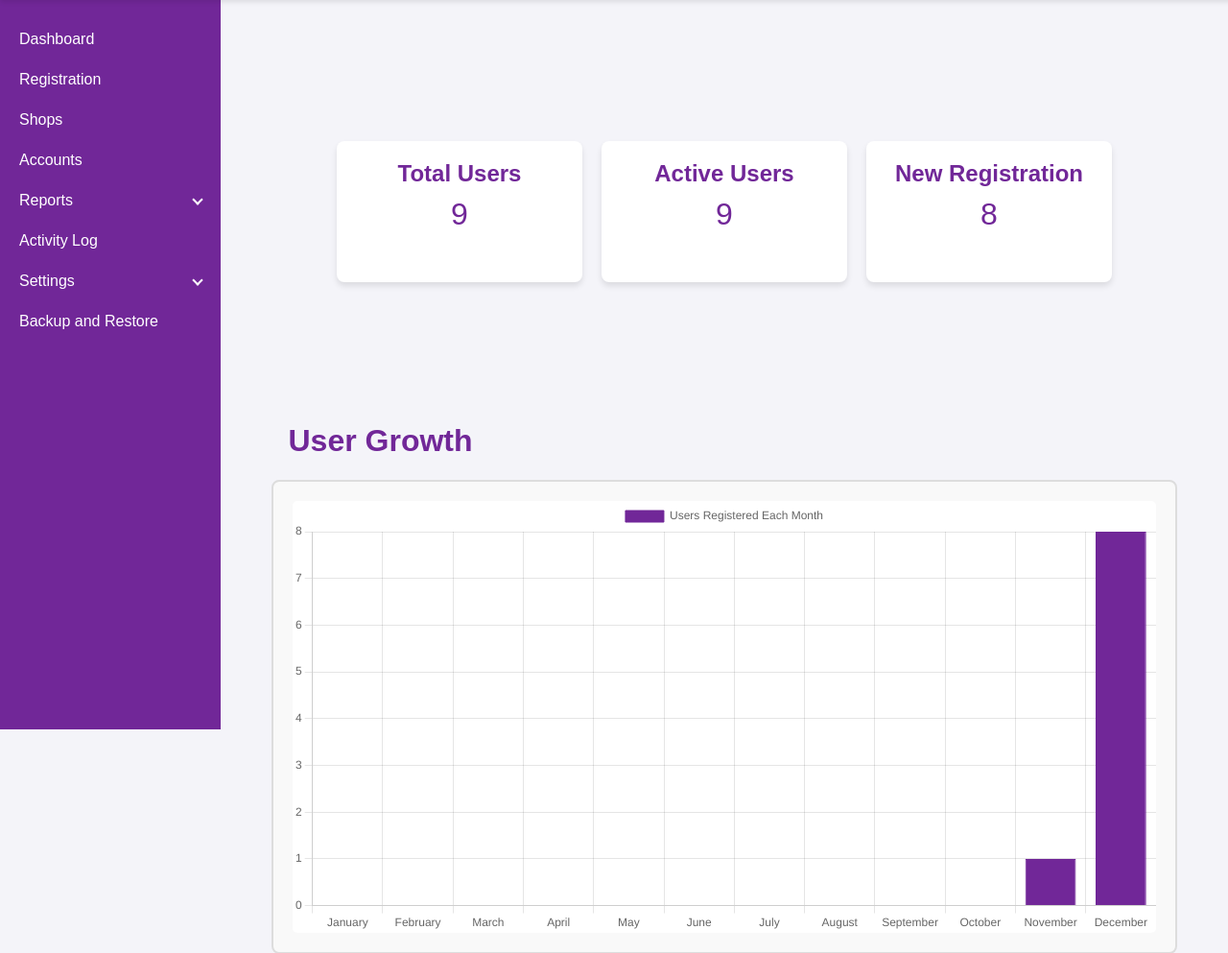
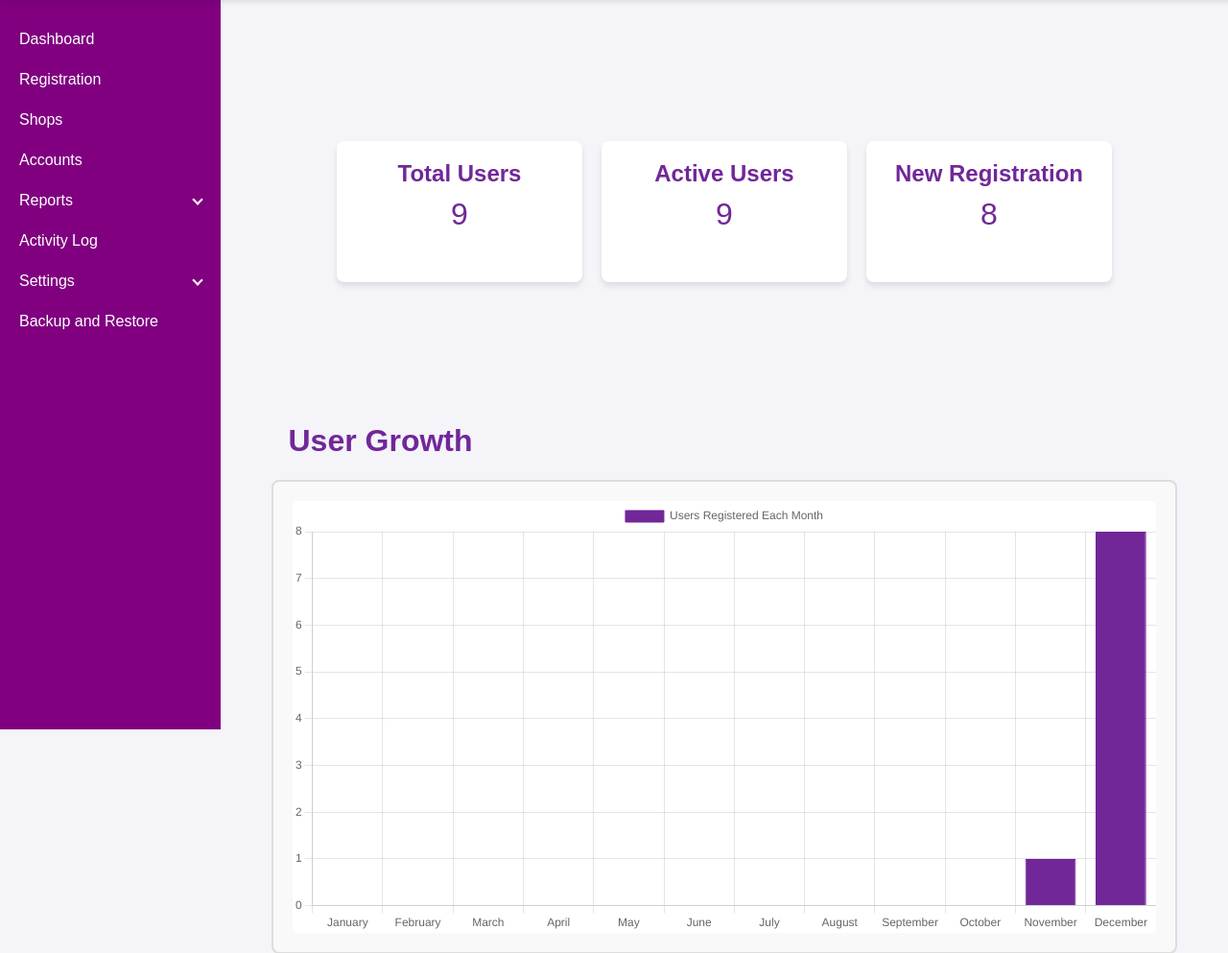
Before and after one commit to Oniicat/Taytaymarketplace, a PHP site: page /Admin-approval/main.php in a window 1280 px wide. Shown: the part 60-1053 px from the top of the page at 96% size. Run offline with PHP 8.4, Linux system fonts and the light colour scheme; data comes from the database, SQL or seed files in the repository; data that the repository does not hold is empty.

Commit message:
changed main.php title and color of sidebar

```diff
--- a/admin final na to/main.php
+++ b/admin final na to/main.php
@@ -3,7 +3,7 @@
 <head>
     <meta charset="UTF-8">
     <meta name="viewport" content="width=device-width, initial-scale=1.0">
-    <title>Admin ni lodi</title>
+    <title>Admin</title>
     <link rel="stylesheet" href="sidebarstyle.css">
 </head>
 <body>
--- a/admin final na to/sidebarstyle.css
+++ b/admin final na to/sidebarstyle.css
@@ -33,7 +33,7 @@ body {
 .sidebar {
     width: 230px;
     height: calc(100vh - 60px);
-    background-color: #712798;
+    background-color: purple;
     position: fixed;
     top: 60px;
     left: 0;
```
